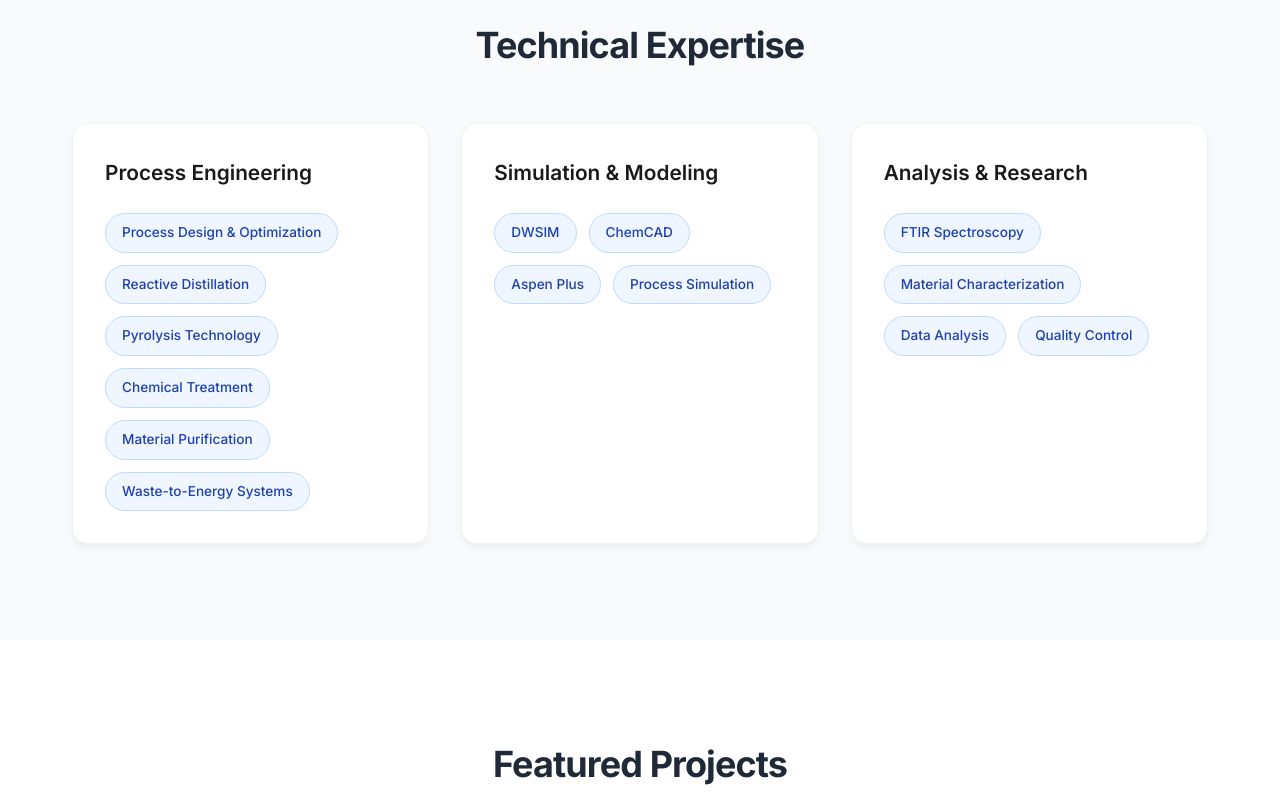
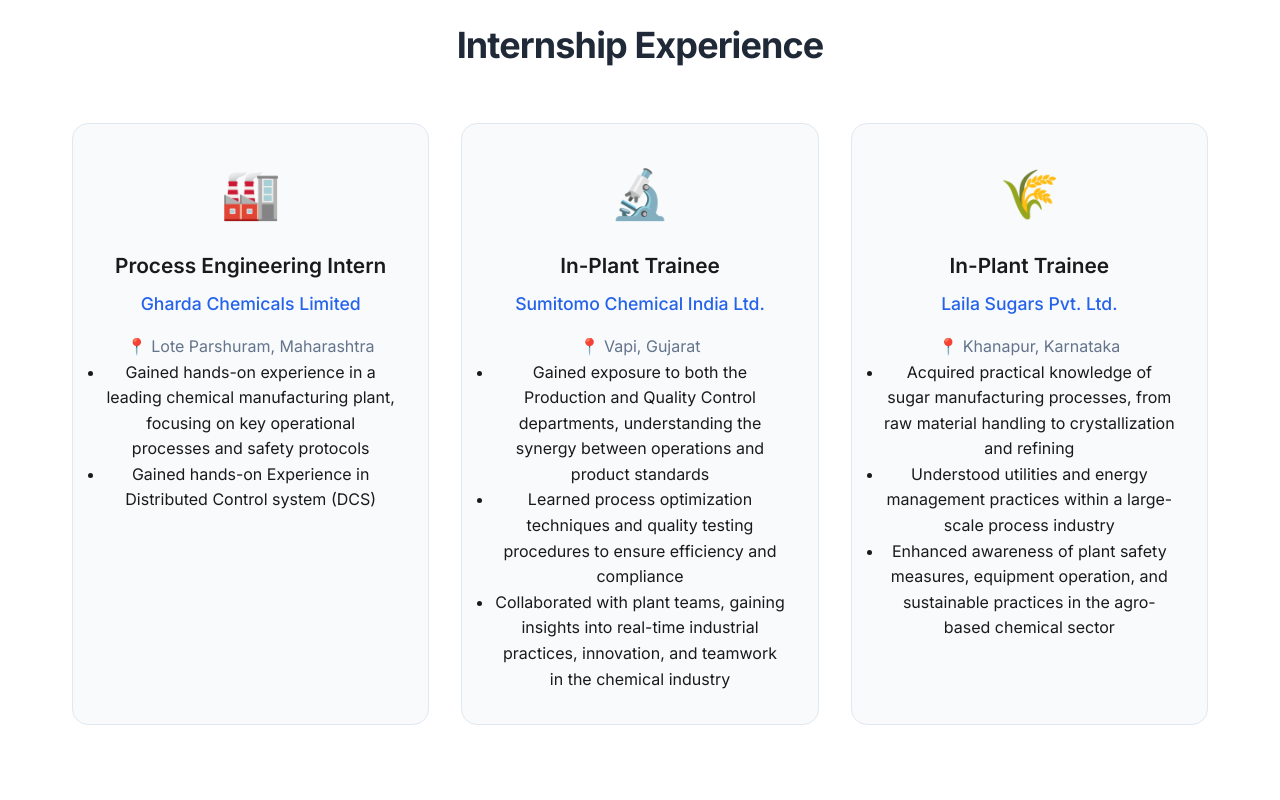
Before and after one commit to Sushant-2003/myportfolio, a plain HTML site: page index.html in a window 1280 px wide. Shown: the part 1420-2220 px from the top of the page. Drawn offline with Linux system fonts and the light colour scheme.

Commit message:
Update index.html
added internship details and mobile compatibility

```diff
--- a/index.html
+++ b/index.html
@@ -12,9 +12,15 @@
   <nav class="navbar">
     <div class="nav-container">
       <div class="nav-logo">Sushant Patil</div>
+      <div class="mobile-menu-toggle">
+        <span></span>
+        <span></span>
+        <span></span>
+      </div>
       <ul class="nav-menu">
         <li><a href="#hero" class="nav-link">Home</a></li>
         <li><a href="#experience" class="nav-link">Experience</a></li>
+        <li><a href="#internships" class="nav-link">Internships</a></li>
         <li><a href="#skills" class="nav-link">Skills</a></li>
         <li><a href="#projects" class="nav-link">Projects</a></li>
         <li><a href="#achievements" class="nav-link">Achievements</a></li>
@@ -76,6 +82,49 @@
           <h3>Laboratory Expertise</h3>
           <h4>Analytical & Simulation</h4>
           <p>FTIR Spectroscopy, Process Simulation (DWSIM, ChemCAD, Aspen), Material Characterization</p>
+        </div>
+      </div>
+    </div>
+  </section>
+
+  <!-- Internship Experience Section -->
+  <section id="internships" class="experience">
+    <div class="container">
+      <h2 class="section-title">Internship Experience</h2>
+      <div class="experience-grid">
+        <div class="experience-card">
+          <div class="experience-icon">🏭</div>
+          <h3>Process Engineering Intern</h3>
+          <h4>Gharda Chemicals Limited</h4>
+          <p class="experience-location">📍 Lote Parshuram, Maharashtra</p>
+          <ul class="experience-description">
+            <li>Gained hands-on experience in a leading chemical manufacturing plant, focusing on key operational processes and safety protocols</li>
+            <li>Gained hands-on Experience in Distributed Control system (DCS)</li>
+          </ul>
+        </div>
+
+        <div class="experience-card">
+          <div class="experience-icon">🔬</div>
+          <h3>In-Plant Trainee</h3>
+          <h4>Sumitomo Chemical India Ltd.</h4>
+          <p class="experience-location">📍 Vapi, Gujarat</p>
+          <ul class="experience-description">
+            <li>Gained exposure to both the Production and Quality Control departments, understanding the synergy between operations and product standards</li>
+            <li>Learned process optimization techniques and quality testing procedures to ensure efficiency and compliance</li>
+            <li>Collaborated with plant teams, gaining insights into real-time industrial practices, innovation, and teamwork in the chemical industry</li>
+          </ul>
+        </div>
+
+        <div class="experience-card">
+          <div class="experience-icon">🌾</div>
+          <h3>In-Plant Trainee</h3>
+          <h4>Laila Sugars Pvt. Ltd.</h4>
+          <p class="experience-location">📍 Khanapur, Karnataka</p>
+          <ul class="experience-description">
+            <li>Acquired practical knowledge of sugar manufacturing processes, from raw material handling to crystallization and refining</li>
+            <li>Understood utilities and energy management practices within a large-scale process industry</li>
+            <li>Enhanced awareness of plant safety measures, equipment operation, and sustainable practices in the agro-based chemical sector</li>
+          </ul>
         </div>
       </div>
     </div>
```
